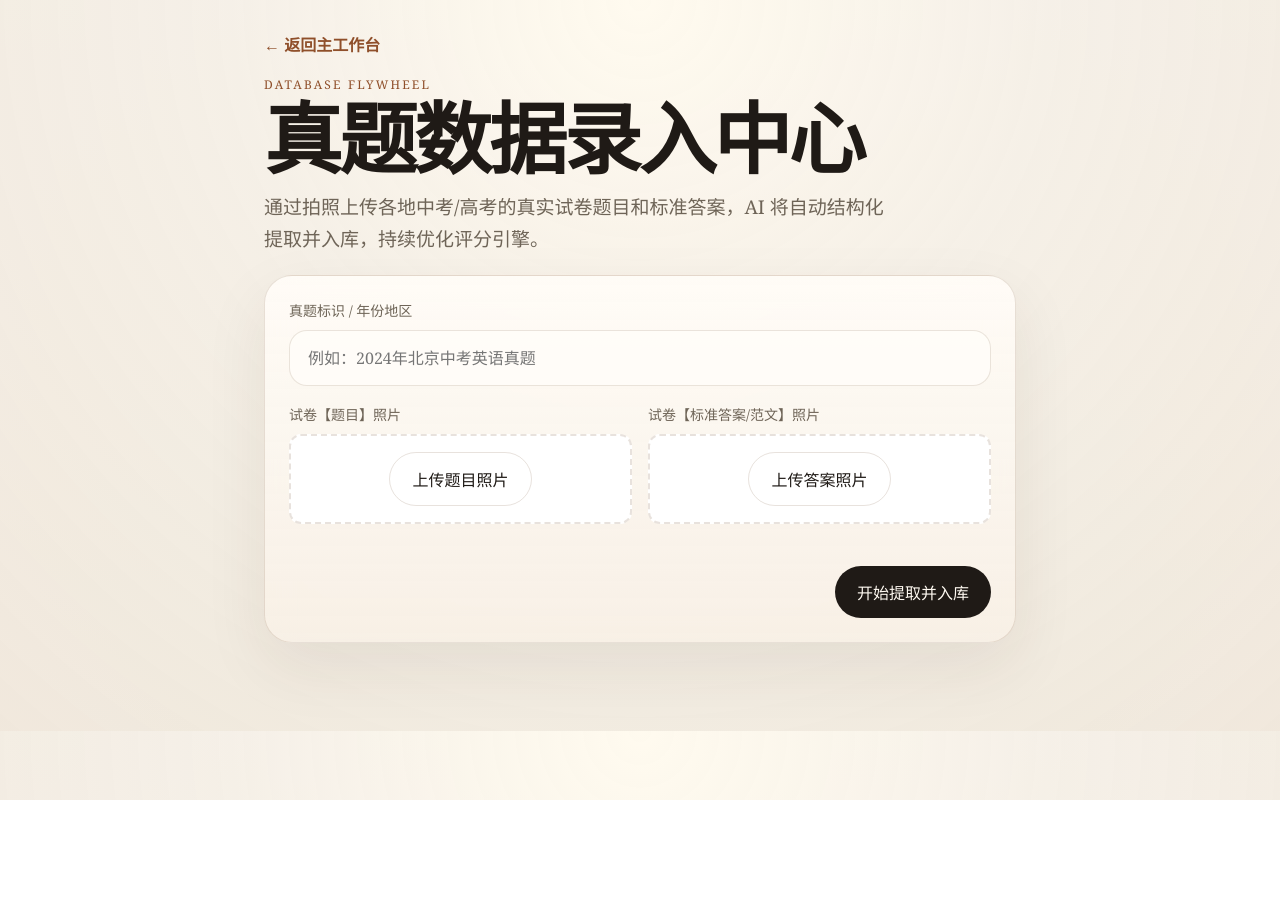
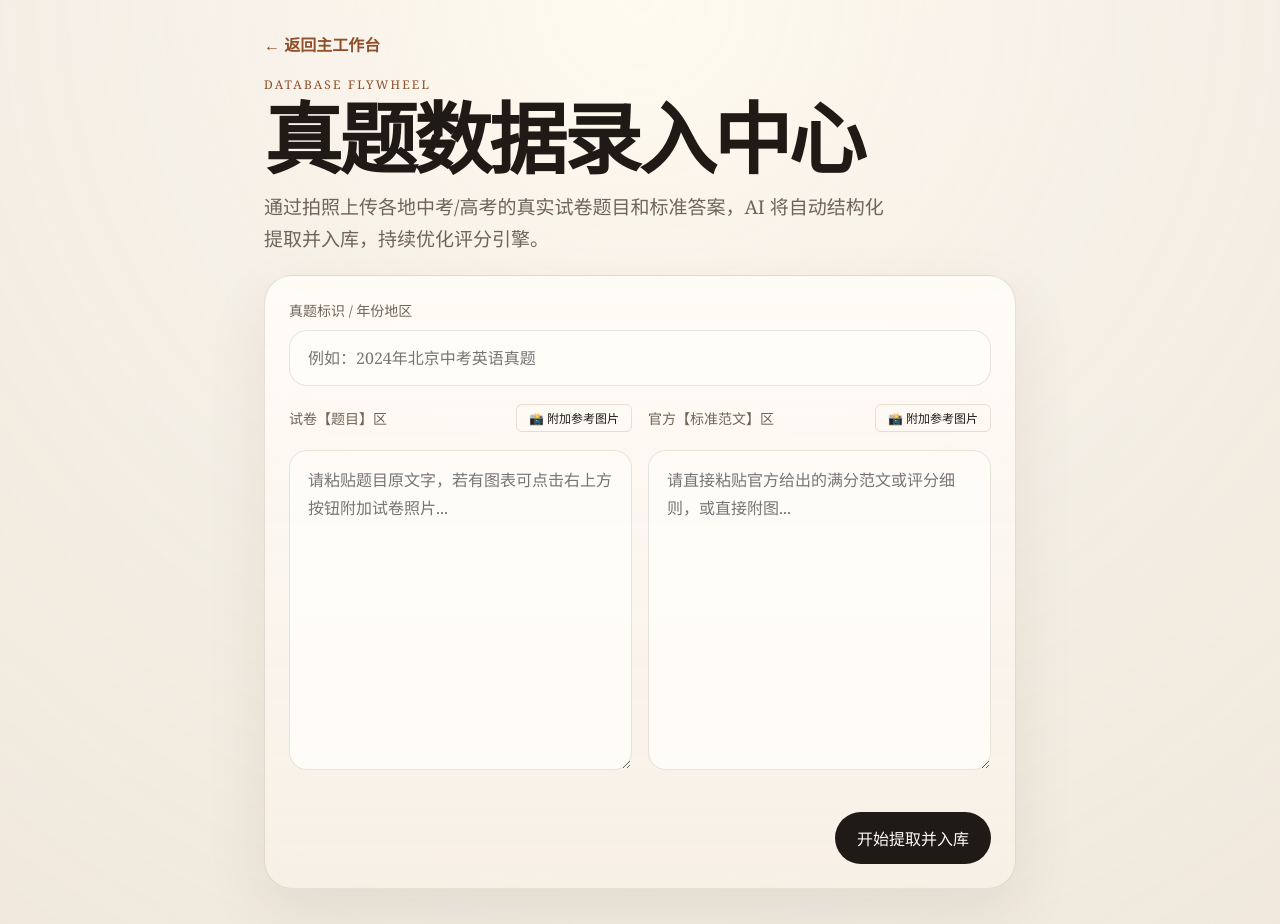
Before and after one commit to Universesboy/zk_writing_coach, a Next.js app in the folder web/: page /admin in a window 1280 px wide. Shown: the top 924 px of the page. Before the commit the page ends 800 px from the top, so only its background shows below. Built offline with nearby package versions, Linux system fonts and the light colour scheme.

Commit message:
fix(Phase 3): upgrade ingest center to hybrid text+image mode for high-fidelity data capture

```diff
--- a/web/app/admin/page.tsx
+++ b/web/app/admin/page.tsx
@@ -7,7 +7,9 @@ const API_BASE = 'https://zk-writing-coach.onrender.com' // Using production API
 
 export default function AdminPage() {
   const [examName, setExamName] = useState('')
+  const [qText, setQText] = useState('')
   const [qImage, setQImage] = useState<File | null>(null)
+  const [aText, setAText] = useState('')
   const [aImage, setAImage] = useState<File | null>(null)
   const [loading, setLoading] = useState(false)
   const [result, setResult] = useState<any>(null)
@@ -17,8 +19,8 @@ export default function AdminPage() {
   const aInputRef = useRef<HTMLInputElement>(null)
 
   const handleIngest = async () => {
-    if (!examName || !qImage || !aImage) {
-      setError('请填写真题名称，并上传题目和答案的两张照片。')
+    if (!examName || (!qImage && !qText) || (!aImage && !aText)) {
+      setError('请填写真题名称，并提供题目和答案（文字或图片均可）。')
       return
     }
     setLoading(true)
@@ -28,8 +30,10 @@ export default function AdminPage() {
     try {
       const formData = new FormData()
       formData.append('exam_name', examName)
-      formData.append('question_img', qImage)
-      formData.append('answer_img', aImage)
+      formData.append('question_text', qText)
+      formData.append('answer_text', aText)
+      if (qImage) formData.append('question_img', qImage)
+      if (aImage) formData.append('answer_img', aImage)
 
       const res = await fetch(`${API_BASE}/knowledge/ingest`, {
         method: 'POST',
@@ -67,23 +71,39 @@ export default function AdminPage() {
 
         <div className="grid" style={{ gridTemplateColumns: '1fr 1fr', gap: '16px' }}>
           <div className="field">
-            <span>试卷【题目】照片</span>
-            <div style={{ padding: '16px', border: '2px dashed var(--line)', borderRadius: '12px', textAlign: 'center', background: '#fff' }}>
-              <input type="file" accept="image/*" ref={qInputRef} style={{ display: 'none' }} onChange={e => setQImage(e.target.files?.[0] || null)} />
-              <button type="button" className="secondaryBtn" onClick={() => qInputRef.current?.click()}>
-                {qImage ? '✅ 已选择图片' : '上传题目照片'}
-              </button>
+            <div style={{ display: 'flex', justifyContent: 'space-between', alignItems: 'center', marginBottom: '8px' }}>
+              <span>试卷【题目】区</span>
+              <div>
+                <input type="file" accept="image/*" ref={qInputRef} style={{ display: 'none' }} onChange={e => setQImage(e.target.files?.[0] || null)} />
+                <button type="button" className="secondaryBtn" style={{ padding: '4px 12px', fontSize: '12px', borderRadius: '6px' }} onClick={() => qInputRef.current?.click()}>
+                  {qImage ? '✅ 图片已附' : '📸 附加参考图片'}
+                </button>
+              </div>
             </div>
+            <textarea
+              value={qText}
+              onChange={e => setQText(e.target.value)}
+              rows={8}
+              placeholder="请粘贴题目原文字，若有图表可点击右上方按钮附加试卷照片..."
+            />
           </div>
 
           <div className="field">
-            <span>试卷【标准答案/范文】照片</span>
-            <div style={{ padding: '16px', border: '2px dashed var(--line)', borderRadius: '12px', textAlign: 'center', background: '#fff' }}>
-              <input type="file" accept="image/*" ref={aInputRef} style={{ display: 'none' }} onChange={e => setAImage(e.target.files?.[0] || null)} />
-              <button type="button" className="secondaryBtn" onClick={() => aInputRef.current?.click()}>
-                {aImage ? '✅ 已选择图片' : '上传答案照片'}
-              </button>
+            <div style={{ display: 'flex', justifyContent: 'space-between', alignItems: 'center', marginBottom: '8px' }}>
+              <span>官方【标准范文】区</span>
+              <div>
+                <input type="file" accept="image/*" ref={aInputRef} style={{ display: 'none' }} onChange={e => setAImage(e.target.files?.[0] || null)} />
+                <button type="button" className="secondaryBtn" style={{ padding: '4px 12px', fontSize: '12px', borderRadius: '6px' }} onClick={() => aInputRef.current?.click()}>
+                  {aImage ? '✅ 图片已附' : '📸 附加参考图片'}
+                </button>
+              </div>
             </div>
+            <textarea
+              value={aText}
+              onChange={e => setAText(e.target.value)}
+              rows={8}
+              placeholder="请直接粘贴官方给出的满分范文或评分细则，或直接附图..."
+            />
           </div>
         </div>
 
```
